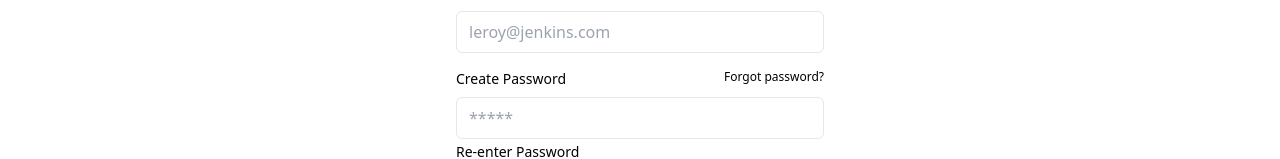
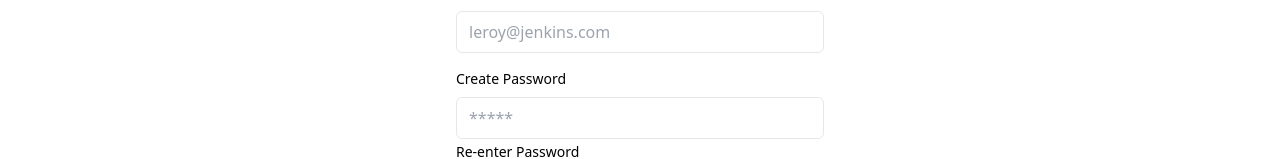
Before and after one commit to Istiakahmed180/S-R-Coffe-Shop, a React (Create React App) app: page /signup in a window 1280 px wide. Shown: the part 398-557 px from the top of the page. Built offline with nearby package versions, Linux system fonts and the light colour scheme.

Commit message:
Modified sign up page

```diff
--- a/src/Pages/Share/Signup/Signup.js
+++ b/src/Pages/Share/Signup/Signup.js
@@ -17,7 +17,7 @@ const Signup = () => {
 						<div>
 							<div className="flex justify-between mb-2">
 								<label for="password" className="text-sm">Create Password</label>
-								<a rel="noopener noreferrer" href="#" className="text-xs hover:underline dark:text-gray-400">Forgot password?</a>
+
 							</div>
 							<input type="password" name="password" id="password" placeholder="*****" className="w-full px-3 py-2 border rounded-md dark:border-gray-700 dark:bg-gray-900 dark:text-gray-100" />
 							<label for="password" className="text-sm">Re-enter Password</label>
```
